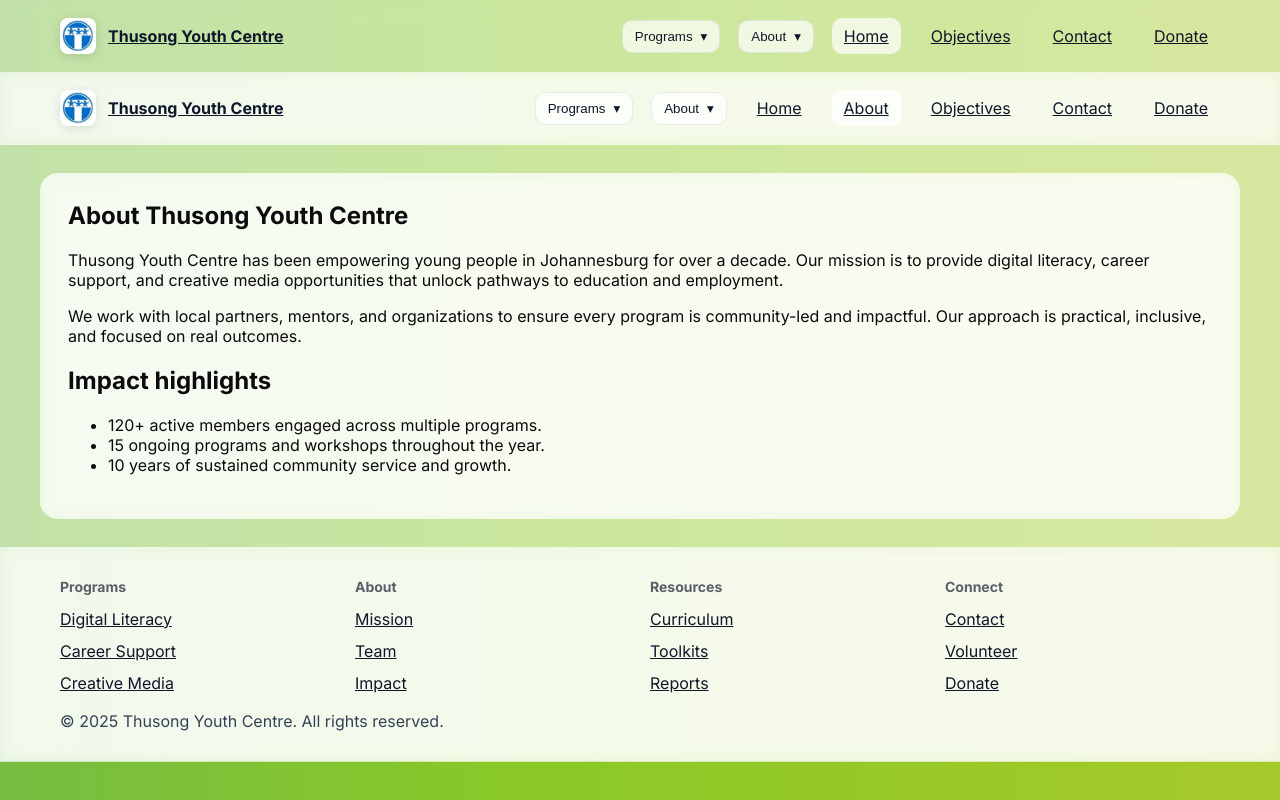
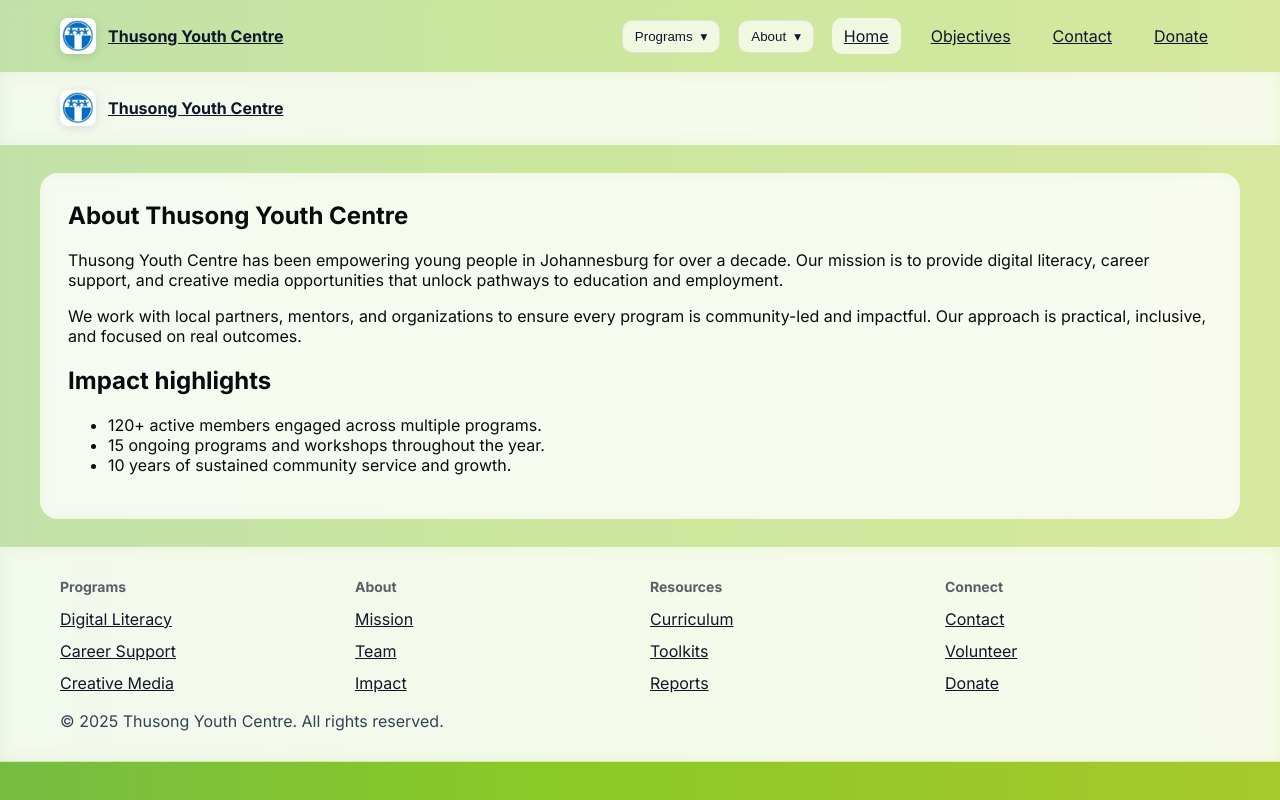
Before and after one commit to thusong-center/website, a plain HTML site: page about.html in a window 1280 px wide. Drawn offline with Linux system fonts and the light colour scheme.

Commit message:
Update about.html

```diff
--- a/about.html
+++ b/about.html
@@ -172,33 +172,7 @@
         <span class="nav__logo"><img src="logo.png" alt="Thusong Youth Centre logo" /></span>
         <span>Thusong Youth Centre</span>
       </a>
-      <nav class="nav__links" role="navigation" aria-label="Primary">
-        <div class="menu" aria-expanded="false">
-          <button class="menu__button" aria-haspopup="true" aria-expanded="false" aria-controls="programs-panel">
-            Programs <span aria-hidden="true">▾</span>
-          </button>
-          <div id="programs-panel" class="menu__panel" role="menu">
-            <div class="menu__section"><h4>Digital Literacy</h4><a class="menu__item" href="programs.html">Beginner courses</a><a class="menu__item" href="programs.html">Youth workshops</a><a class="menu__item" href="programs.html">Community labs</a></div>
-            <div class="menu__section"><h4>Career Support</h4><a class="menu__item" href="programs.html">CV clinics</a><a class="menu__item" href="programs.html">Interview coaching</a><a class="menu__item" href="programs.html">Job fairs</a></div>
-            <div class="menu__section"><h4>Creative Media</h4><a class="menu__item" href="programs.html">Video production</a><a class="menu__item" href="programs.html">Design sprints</a><a class="menu__item" href="programs.html">Community stories</a></div>
-          </div>
-        </div>
-        <div class="menu" aria-expanded="false">
-          <button class="menu__button" aria-haspopup="true" aria-expanded="false" aria-controls="about-panel">
-            About <span aria-hidden="true">▾</span>
-          </button>
-          <div id="about-panel" class="menu__panel" role="menu">
-            <div class="menu__section"><h4>Who we are</h4><a class="menu__item" href="about.html">Mission</a><a class="menu__item" href="about.html">Team</a><a class="menu__item" href="about.html">Partners</a></div>
-            <div class="menu__section"><h4>Impact</h4><a class="menu__item" href="about.html">Stories</a><a class="menu__item" href="about.html">Statistics</a><a class="menu__item" href="about.html">Reports</a></div>
-            <div class="menu__section"><h4>Get involved</h4><a class="menu__item" href="donate.html">Donate</a><a class="menu__item" href="contact.html">Volunteer</a><a class="menu__item" href="contact.html">Sponsor</a></div>
-          </div>
-        </div>
-        <a class="nav__link" href="index.html">Home</a>
-        <a class="nav__link nav__link--active" href="about.html">About</a>
-        <a class="nav__link" href="objectives.html">Objectives</a>
-        <a class="nav__link" href="contact.html">Contact</a>
-        <a class="nav__link" href="donate.html">Donate</a>
-      </nav>
+
       <button class="nav__toggle" aria-controls="mobile-drawer" aria-expanded="false">Menu</button>
     </div>
     <aside id="mobile-drawer" class="drawer" aria-hidden="true">
```
